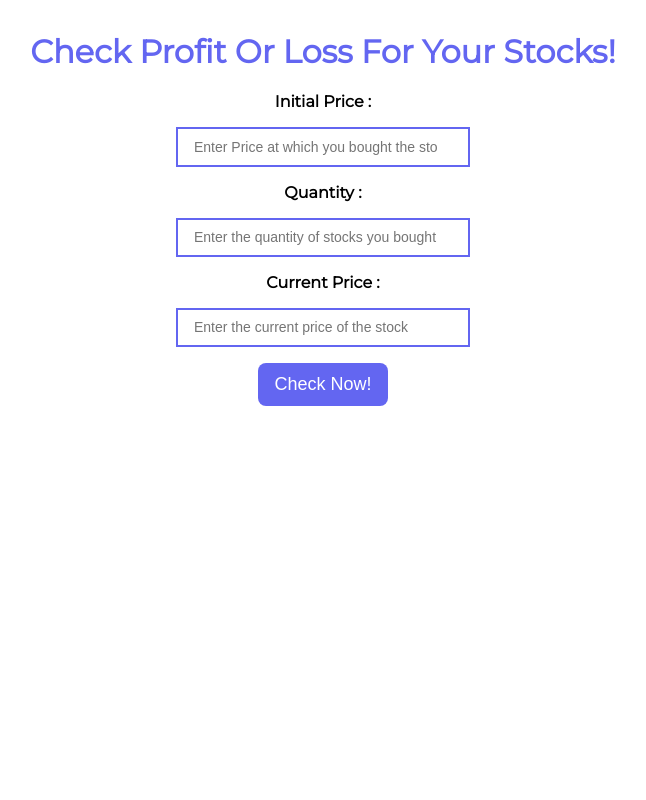
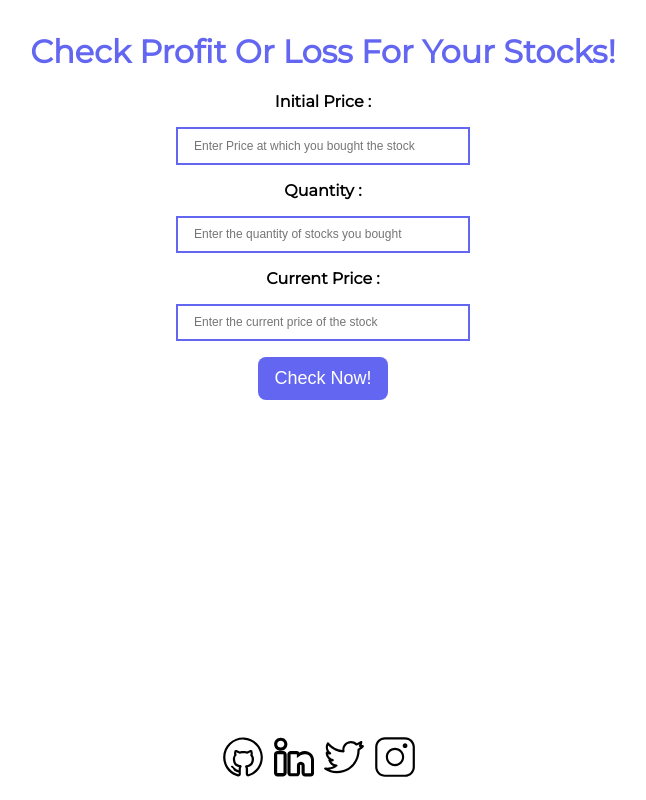
Before and after one commit to irajbhinde/mark14-profit-or-loss, a plain HTML site: page index.html in a window 1280 px wide. Shown: the whole page, without its empty margins (317-963 px from the left). Drawn offline with Linux system fonts and the light colour scheme.

Commit message:
feat : footer
Added Footer

```diff
--- a/index.html
+++ b/index.html
@@ -1,6 +1,7 @@
 <!DOCTYPE html>
 <html lang="en">
 <link rel="stylesheet" href="/style.css">
+
 <head>
     <meta charset="UTF-8">
     <meta http-equiv="X-UA-Compatible" content="IE=edge">
@@ -24,6 +25,29 @@
 </div>
 
     <script src="/main.js" type="text/javascript"></script>
-
+<footer>
+    <ul class="footer-list">
+        <li>
+            <a class="links" href="https://github.com/irajbhinde" target="_blank">
+            <img src="/Images/github.svg" alt="github">
+        </a>
+        </li>
+        <li>
+            <a class="links" href="https://www.linkedin.com/in/raj-bhinde-70613a174/" target="_blank">
+            <img src="/Images/linkedin.svg" alt="linkedin">
+        </a>
+        </li>
+        <li>
+            <a class="links" href="https://www.twitter.com/irajbhinde_" target="_blank">
+            <img src="/Images/twitter.svg" alt="twitter">
+        </a>
+        </li>
+        <li>
+            <a class="links" href="https://www.instagram.com/rajbhinde" target="_blank">
+            <img  src="/Images/instagram.svg" alt="instagram">
+        </a>
+        </li>
+    </ul>
+</footer>
 </body>
 </html>
--- a/style.css
+++ b/style.css
@@ -27,7 +27,7 @@ label{
 
 #initial-price, #quantity-of-stock , #current-price {
 
-    font-size: 14px;
+    font-size: 12px;
     outline: #ffff;
     padding: 0.6rem 1rem;
     margin: 1rem;
@@ -54,3 +54,28 @@ label{
     text-align: center;
     font-weight: bold;
 }
+
+footer{
+    text-align: center;
+    position: absolute;
+    bottom: 0;
+    left: 0;
+    right: 0;
+    padding-right: 3rem;
+}
+
+
+.footer-list{
+    margin: 1rem;
+}
+
+a,img,li{
+    display: inline;
+    text-decoration: none;
+}
+
+img{
+    width: 40px;
+    padding: 0.2rem;
+
+}
```
Also changed, not shown: Images/github.svg (added), Images/instagram.svg (added), Images/linkedin.svg (added), Images/twitter.svg (added).
